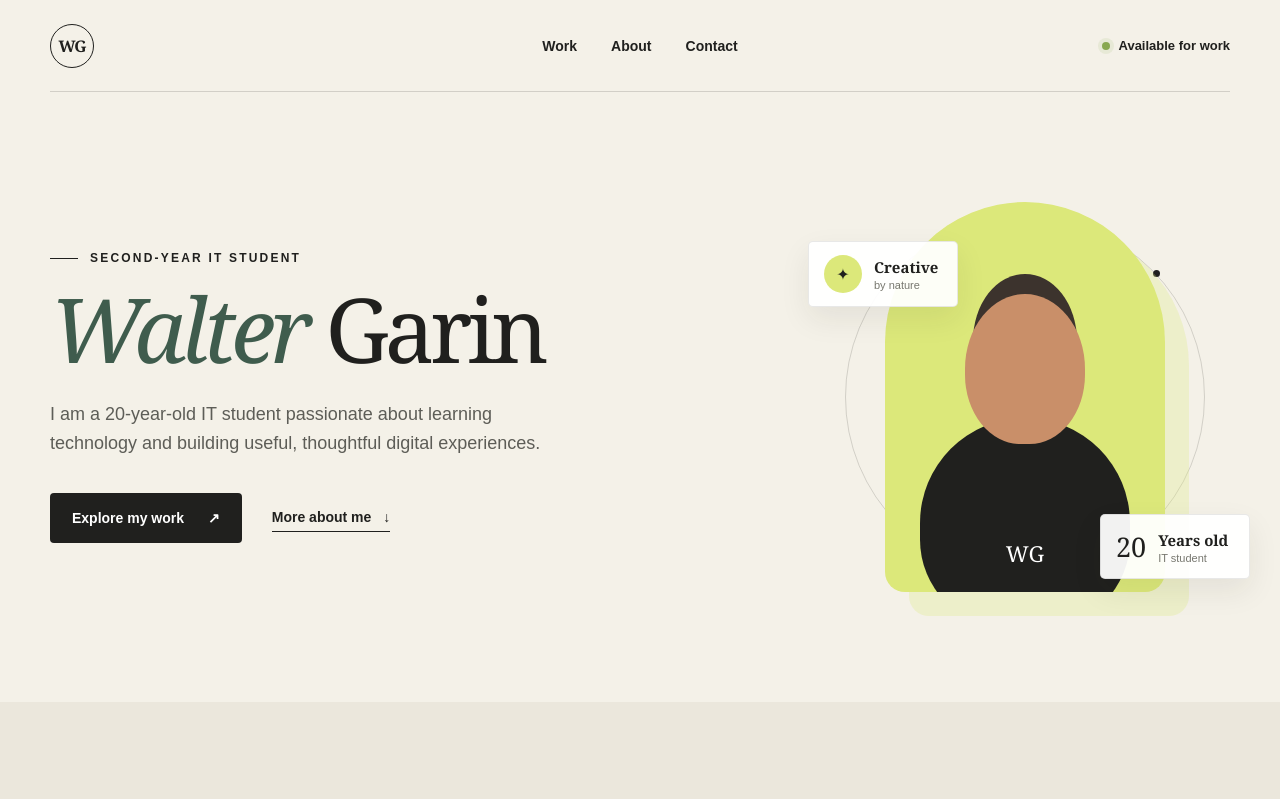
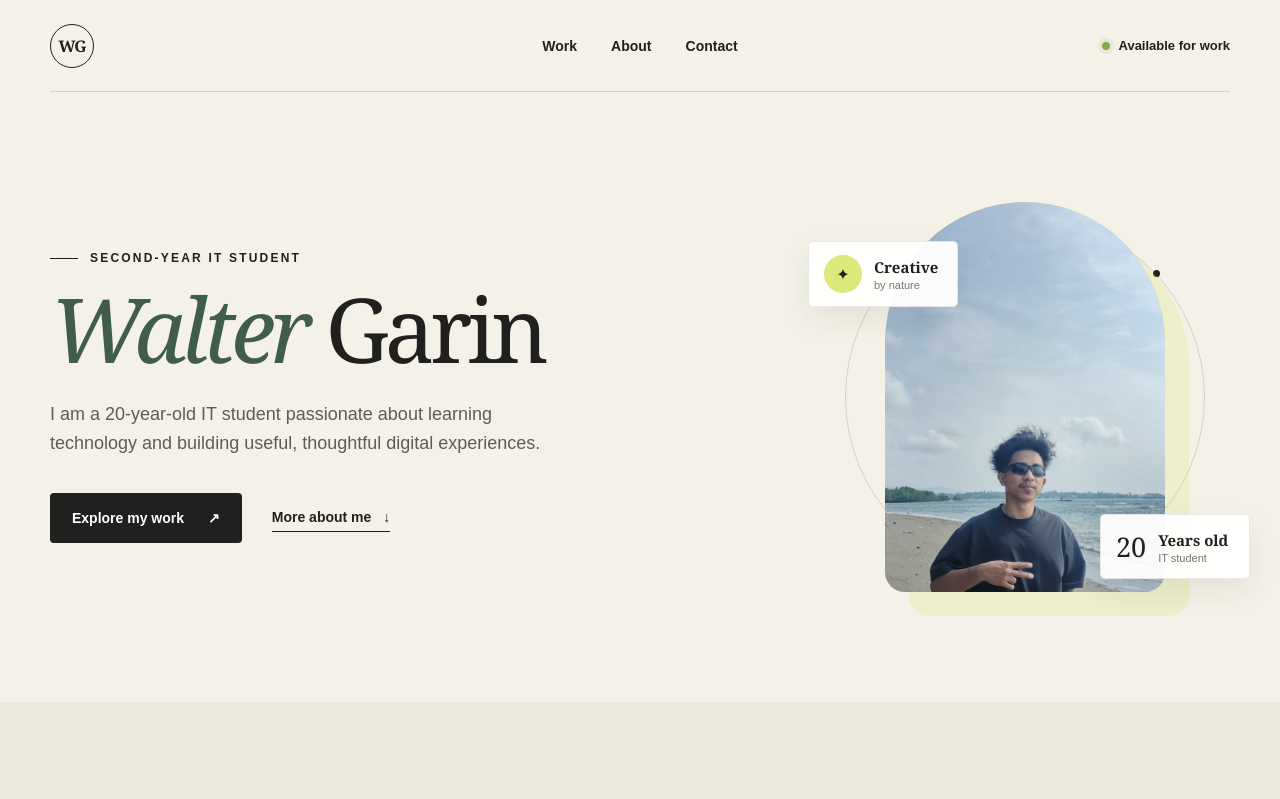
Before and after one commit to waltergarin635-crypto/Garin-project-1, a plain HTML site: page index.html in a window 1280 px wide. Shown: the top 799 px of the page. Drawn offline with Linux system fonts and the light colour scheme.

Commit message:
adding profile picture

```diff
--- a/index.html
+++ b/index.html
@@ -41,7 +41,7 @@
       <div class="portrait" aria-label="Portrait illustration of Walter Garin">
         <div class="portrait-ring"></div>
         <div class="portrait-card">
-          <span class="portrait-initials">WG</span>
+          <img src="profile.png" alt="Walter Garin">
         </div>
         <div class="floating-note note-top">
           <span class="note-icon">✦</span>
--- a/styles.css
+++ b/styles.css
@@ -221,34 +221,13 @@ a {
   box-shadow: 24px 24px 0 rgba(220, 232, 122, 0.28);
 }
 
-.portrait-card::before {
-  content: "";
+.portrait-card img {
   position: absolute;
-  width: 210px;
-  height: 210px;
-  bottom: -36px;
-  border-radius: 50% 50% 42% 42%;
-  background: var(--ink);
-}
-
-.portrait-card::after {
-  content: "";
-  position: absolute;
-  width: 120px;
-  height: 150px;
-  top: 92px;
-  border-radius: 52% 52% 48% 48%;
-  background: #c98f69;
-  box-shadow: 0 -28px 0 -8px #3c332d;
-}
-
-.portrait-initials {
-  position: absolute;
-  z-index: 3;
-  bottom: 24px;
-  color: #fff;
-  font-family: Georgia, serif;
-  font-size: 22px;
+  inset: 0;
+  width: 100%;
+  height: 100%;
+  object-fit: cover;
+  object-position: center 35%;
 }
 
 .floating-note {
```
Also changed, not shown: profile.png (added).
